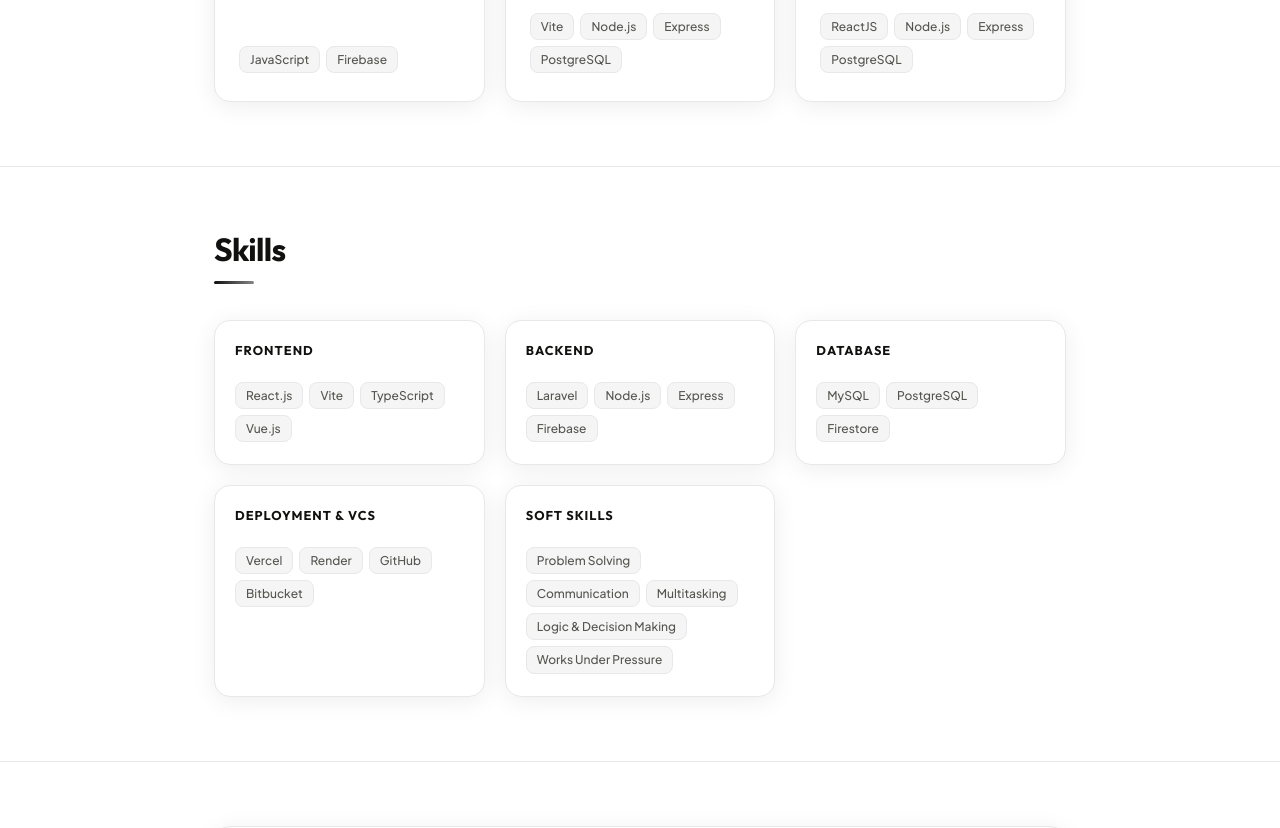
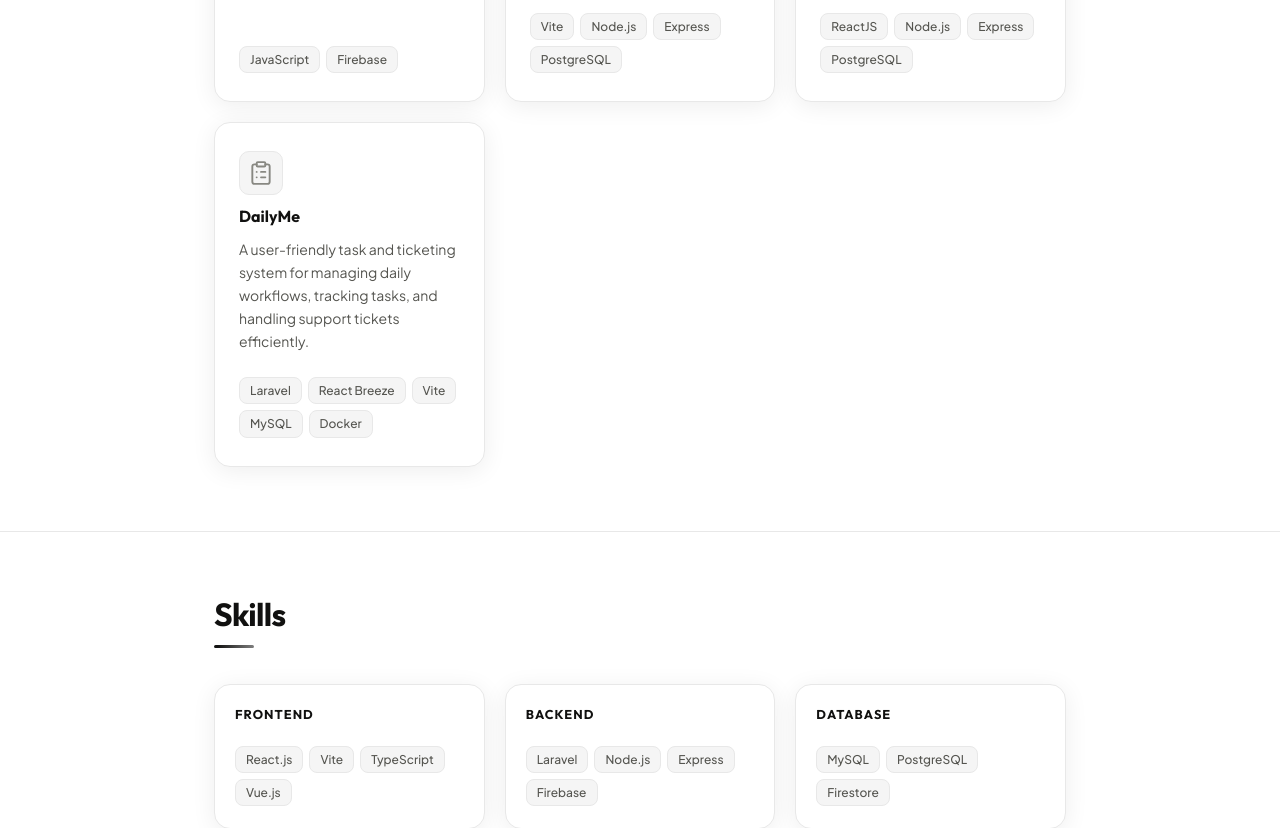
Before and after one commit to lilernestooo/Ernest-Portfolio, a React (Vite) app: page / in a window 1280 px wide. Shown: the part 1620-2448 px from the top of the page. Built offline with nearby package versions, Linux system fonts and the light colour scheme; no server answers.

Commit message:
Features: New project addition

```diff
--- a/src/components/Projects.jsx
+++ b/src/components/Projects.jsx
@@ -1,4 +1,4 @@
-import { Waves, School, GraduationCap } from 'lucide-react'
+import { Waves, School, GraduationCap, ClipboardList } from 'lucide-react'
 import { data } from '../data.js'
 import styles from '../styles/Section.module.css'
 
@@ -6,6 +6,7 @@
   FloodWatch: Waves,
   'Galang Elementary School Dashboard': School,
   'Track Me': GraduationCap,
+  'DailyMe': ClipboardList,
 }
 
 export default function Projects() {
@@ -31,7 +32,7 @@
 
         <div className={styles.projectGrid}>
           {data.projects.map((proj, i) => {
-            const Icon = iconMap[proj.name] ?? Code
+            const Icon = iconMap[proj.name] ?? ClipboardList
             return (
               <div key={i} className={styles.projectCard}>
 
--- a/src/data.js
+++ b/src/data.js
@@ -63,5 +63,12 @@
       stack: ["ReactJS", "Node.js", "Express", "PostgreSQL"],
       icon: "📍",
     },
+    {
+      name: "DailyMe",
+      description:
+        "A user-friendly task and ticketing system for managing daily workflows, tracking tasks, and handling support tickets efficiently.",
+      stack: ["Laravel", "React Breeze", "Vite", "MySQL", "Docker"],
+      icon: "✅",
+    },
   ],
 }
```
